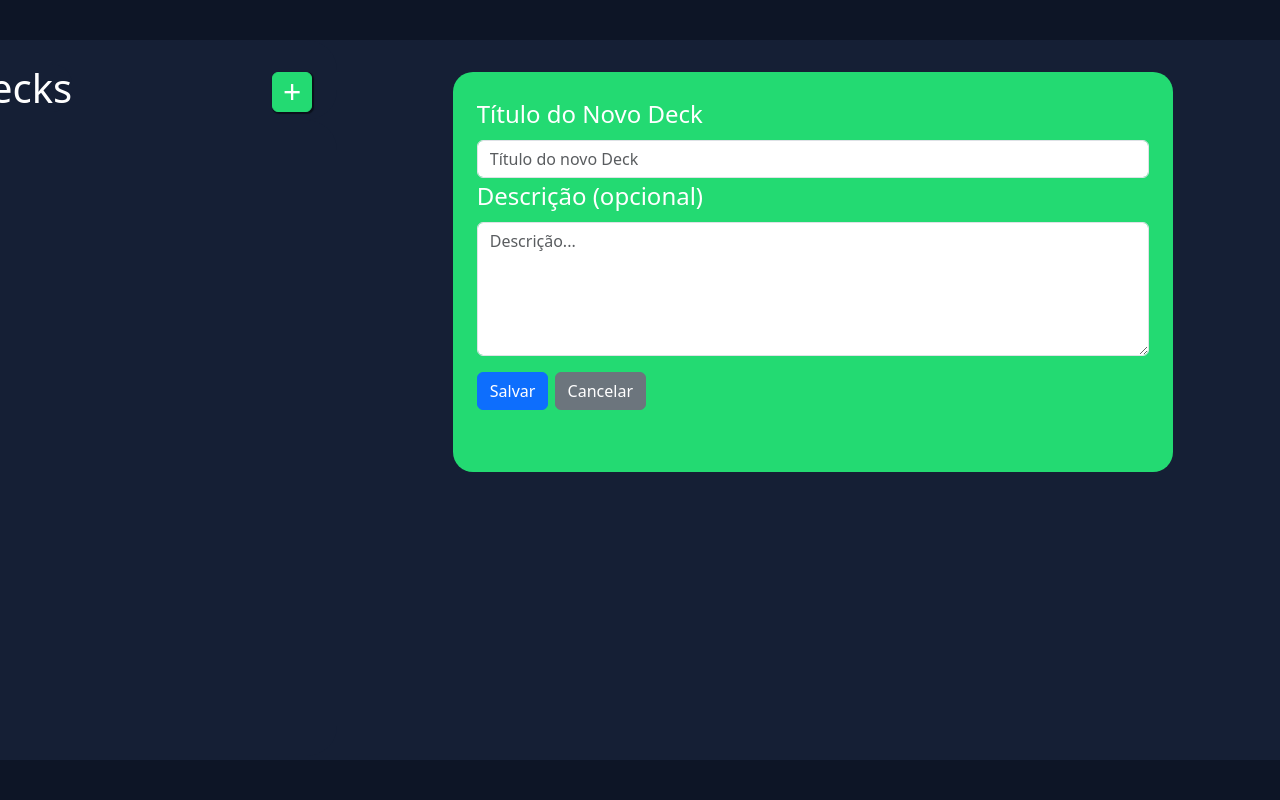
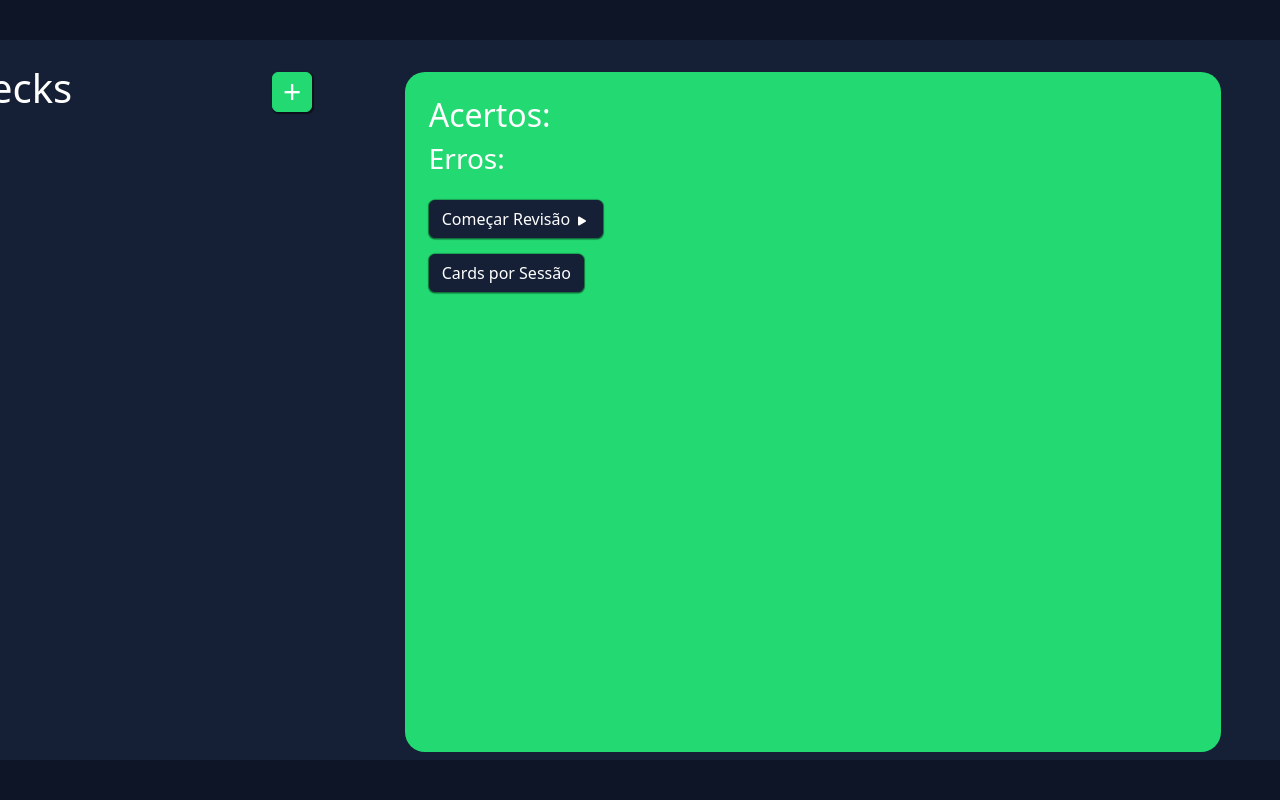
Before and after one commit to LuisFelipeKrause/FlashApp_WebMobile, a Django app: page /decks/ in a window 1280 px wide; the page is wider, and only the part inside the window is pictured. Run offline with Django 5.2, Linux system fonts and the light colour scheme; data that the repository does not hold is empty; some libraries are stand-ins or nearby versions.

Commit message:
Adicionar tela de informações sobre o deck

```diff
--- a/FlashApp/myApp/deck_app/static/deck_app/css/styles.css
+++ b/FlashApp/myApp/deck_app/static/deck_app/css/styles.css
@@ -92,6 +92,31 @@
 #novo-deck button {
     margin-top: 2vh;
 }
+#info-deck {
+    margin-top: 4vh;
+    height: 85vh;
+    width: 102vh;
+    padding: 3vh;
+    border-radius: 20px;
+    background-color: #23DA72;
+}
+#estatisticas-deck h2 {
+    color: white;
+}
+#estatisticas-deck h3 {
+    color: white;
+}
+#btns-revisar-cards-deck {
+    color: white;
+    width: 25vh;
+    height: auto;
+}
+#btns-revisar-cards-deck button {
+    background-color: #151F35;
+    border-color: #151F35;
+    box-shadow: 0px 0.5px 1px 1px rgba(0, 0, 0, 0.493);
+    margin-top: 2vh;
+}
 #centro {
     background-color: #151F35;
     width: 119vh;
--- a/FlashApp/myApp/deck_app/views.py
+++ b/FlashApp/myApp/deck_app/views.py
@@ -1,6 +1,6 @@
 from django.shortcuts import render
 from django.views.generic import View
-from deck_app.models import Deck
+from deck_app.models import Deck, Card
 
 
 # Create your views here.
@@ -40,3 +40,11 @@ class Decks(View):
             'decks': Deck.objects.filter(usuario_id=request.user.id).all(),
         }
         return render(request, 'deck_app/decks.html', context=contexto)
+
+
+class Cards(View):
+    def get(self, request):
+        contexto = {
+            'cards': Card.objects.all(),
+        }
+        return render(request, 'deck_app/decks.html', context=contexto)
--- a/FlashApp/myApp/templates/deck_app/decks.html
+++ b/FlashApp/myApp/templates/deck_app/decks.html
@@ -17,7 +17,7 @@
     </div>
 </div>
 <div id="centro">
-    <div id="novo-deck" class="">
+    <div id="novo-deck" class="hide">
         <form action="" method="post">
             {% csrf_token %}
             <label for="titulo-deck" class="form-label col-12">Título do Novo Deck</label>
@@ -35,8 +35,24 @@
             </div>
         {% endif %}
     </div>
-    <div id="visao-geral-deck" class="hide">
+    <div id="visao-geral-deck" class="">
+        <div id="info-deck">
+            <div id="estatisticas-deck">
+                <h2>Acertos: </h2>
+                <h3>Erros: </h3>
+            </div>
+            <div id="btns-revisar-cards-deck">
+                <button class="btn btn-primary" type="submit">Começar Revisão
+                    <svg xmlns="http://www.w3.org/2000/svg" width="16" height="16" fill="currentColor" class="bi bi-play-fill" viewBox="0 0 16 16">
+                        <path d="m11.596 8.697-6.363 3.692c-.54.313-1.233-.066-1.233-.697V4.308c0-.63.692-1.01 1.233-.696l6.363 3.692a.802.802 0 0 1 0 1.393"/>
+                    </svg>
+                </button>
+                <button class="btn btn-primary" type="submit">Cards por Sessão</button>
+            </div>
+            <div id="cards-deck">
 
+            </div>
+        </div>
     </div>
 </div>
 <div id="direita">
```
